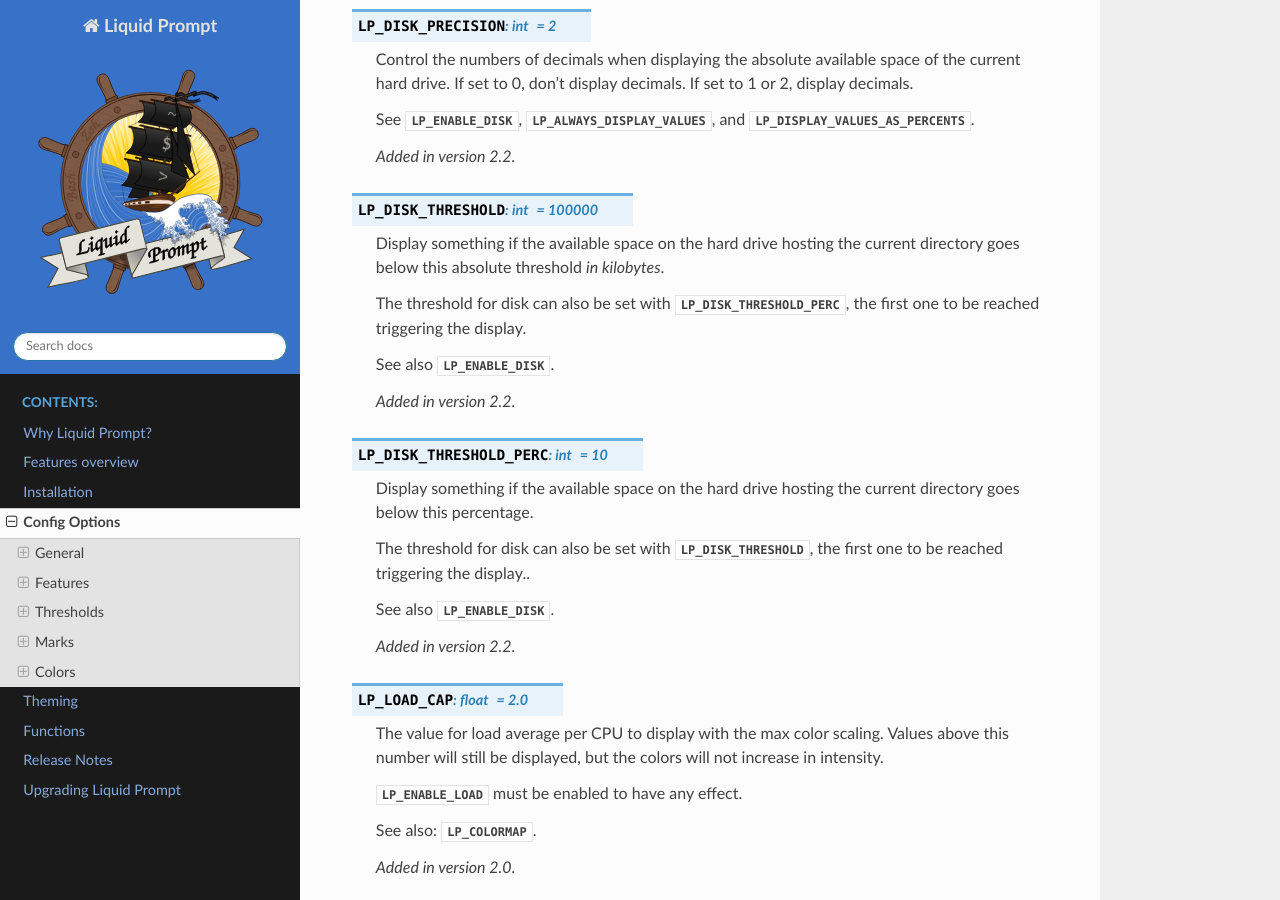
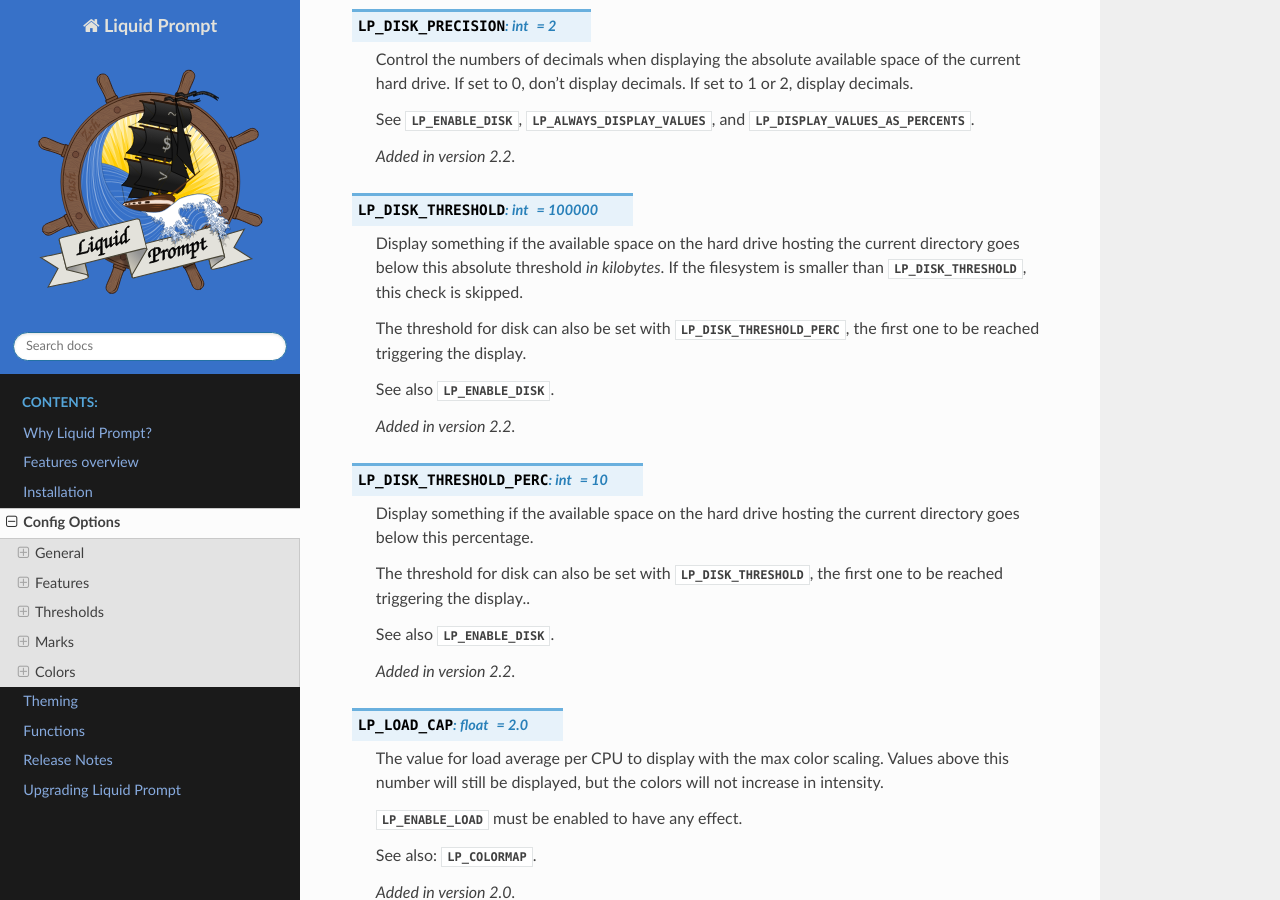
Before and after one commit to liquidprompt/liquidprompt, a Sphinx documentation site: the page built from docs/config.rst, in a window 1280 px wide and 900 px high, scrolled down 21397 px. Built offline with Sphinx 7.4.7 and the Read the Docs theme 2.0.0, drawn with Linux system fonts in a browser that asks for light colours; cross-references to code outside the pages are shown as plain code.

Commit message:
Ignore LP_DISK_THRESHOLD for filesystems smaller than it
Note: relative LP_DISK_THRESHOLD_PERC still applies; this change only
tries to avoid always showing disk space mark for small filesystems.

```diff
--- a/docs/config.rst
+++ b/docs/config.rst
@@ -1320,7 +1320,8 @@ Thresholds
    :value: 100000
 
    Display something if the available space on the hard drive hosting the
-   current directory goes below this absolute threshold *in kilobytes*.
+   current directory goes below this absolute threshold *in kilobytes*. If the
+   filesystem is smaller than :attr:`LP_DISK_THRESHOLD`, this check is skipped.
 
    The threshold for disk can also be set with :attr:`LP_DISK_THRESHOLD_PERC`,
    the first one to be reached triggering the display.
```
Also changed, not shown: 2 other files.
